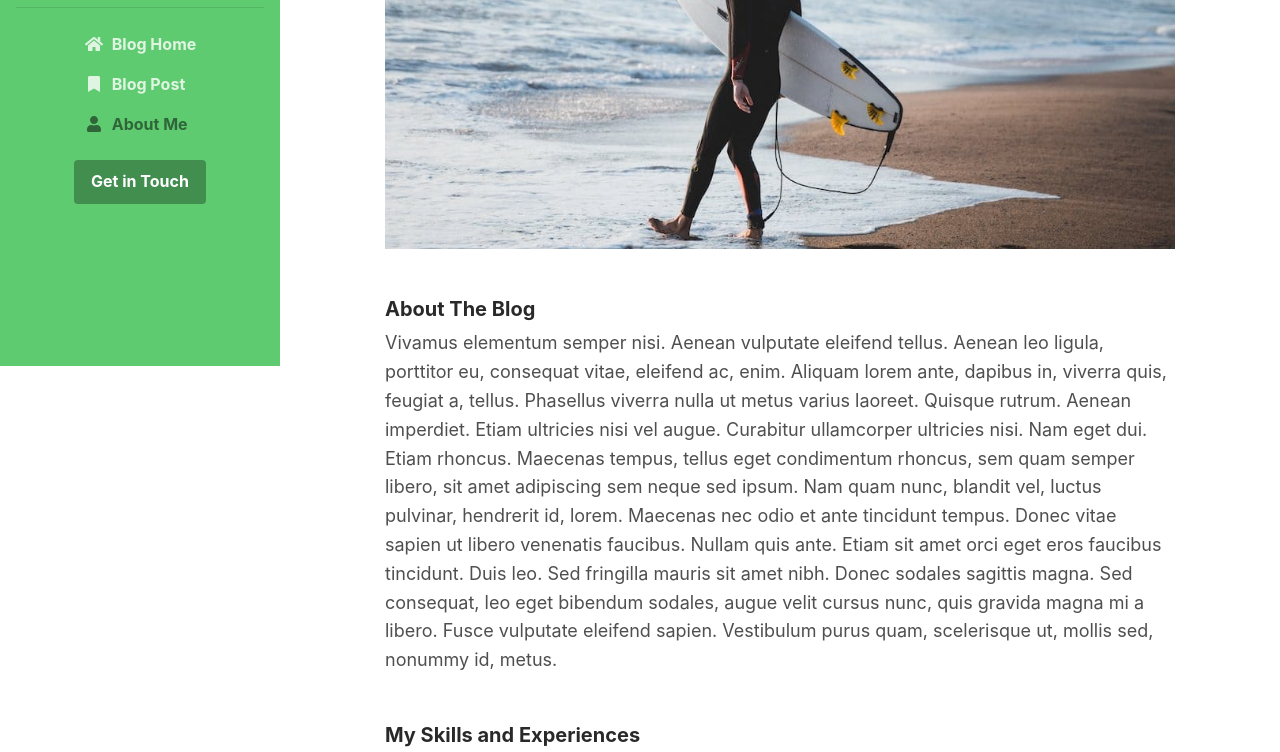
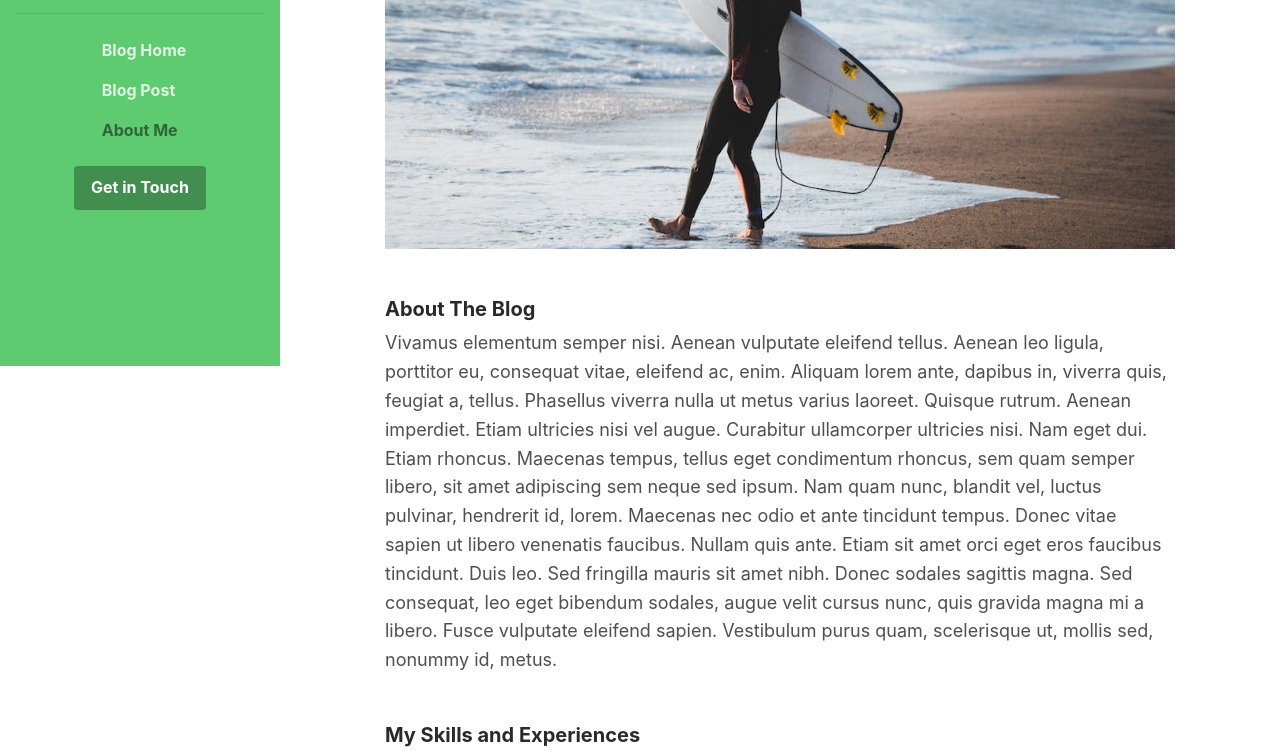
Before and after one commit to ltkhang/mininet-nat, a plain HTML site: page about.html in a window 1280 px wide. Shown: the part 434-1186 px from the top of the page. Drawn offline with Linux system fonts and the light colour scheme.

Commit message:
Update about.html

```diff
--- a/about.html
+++ b/about.html
@@ -11,8 +11,6 @@
     <meta name="author" content="Xiaoying Riley at 3rd Wave Media">
     <link rel="shortcut icon" href="favicon.ico">
 
-    <!-- FontAwesome JS-->
-    <script defer src="https://use.fontawesome.com/releases/v5.7.1/js/all.js" integrity="sha384-eVEQC9zshBn0rFj4+TU78eNA19HMNigMviK/PU/FFjLXqa/GKPgX58rvt5Z8PLs7" crossorigin="anonymous"></script>
 
     <!-- Theme CSS -->
     <link id="theme-style" rel="stylesheet" href="assets/css/theme-1.css">
```
